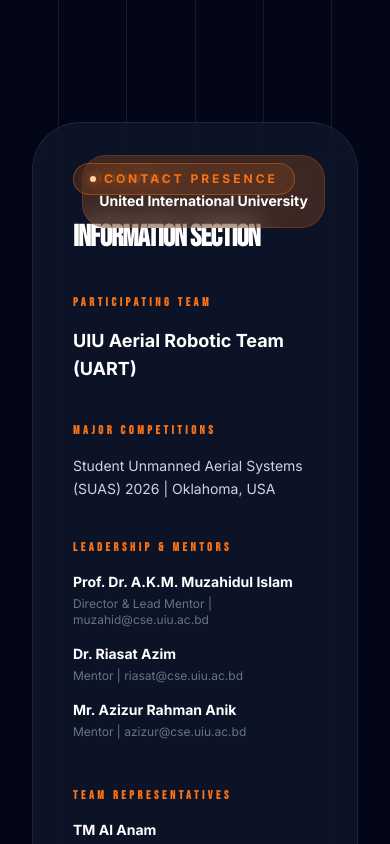
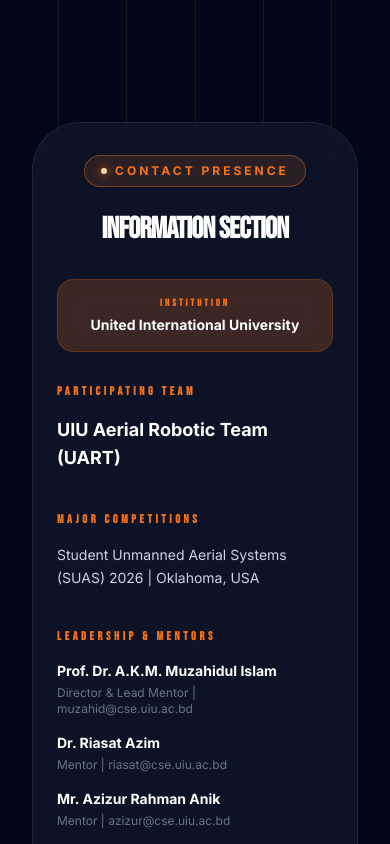
Before and after one commit to ifta-faisal/Web, a React (Vite) app: page /sponsor-proposal in a window 390 px wide. Shown: the part 5940-6784 px from the top of the page. Built offline with nearby package versions, Linux system fonts and the light colour scheme.

Commit message:
Fix UI layout in SponsorProposal and add Lidar image, update project docs link

```diff
--- a/src/components/SponsorProposal.tsx
+++ b/src/components/SponsorProposal.tsx
@@ -388,17 +388,21 @@
                 {/* ══ INFORMATION SECTION ═══════════════════════════════════════════════ */}
                 <section className="py-20 max-w-5xl mx-auto">
                     <div className="card-modern rounded-[3rem] overflow-hidden border border-white/[0.08] relative">
-                        <div className="absolute top-0 right-0 p-8">
-                            <div className="bg-primary/20 p-4 rounded-3xl border border-primary/20 backdrop-blur-md">
-                                <h4 className="text-[10px] font-black uppercase tracking-[0.3em] text-primary mb-1">Institution</h4>
-                                <p className="text-sm font-bold text-white">United International University</p>
+                        <div className="px-6 sm:px-10 md:px-16 pt-8 sm:pt-10 md:pt-16 pb-2 md:pb-0">
+                            <div className="flex justify-center md:justify-start">
+                                <div className="section-label mb-6">Contact Presence</div>
+                            </div>
+                            <h2 className="text-3xl sm:text-4xl font-black text-white mb-6 sm:mb-12 uppercase tracking-tight text-center md:text-left">Information Section</h2>
+                        </div>
+
+                        <div className="md:absolute md:top-0 md:right-0 px-6 sm:px-10 md:p-8 flex justify-center md:justify-end">
+                            <div className="bg-primary/20 p-4 rounded-2xl md:rounded-3xl border border-primary/20 backdrop-blur-md w-full sm:w-auto">
+                                <h4 className="text-[10px] font-black uppercase tracking-[0.3em] text-primary mb-1 text-center md:text-left">Institution</h4>
+                                <p className="text-sm font-bold text-white text-center md:text-left">United International University</p>
                             </div>
                         </div>
 
-                        <div className="p-10 sm:p-16">
-                            <div className="section-label mb-6">Contact Presence</div>
-                            <h2 className="text-3xl sm:text-4xl font-black text-white mb-10 sm:mb-12 uppercase tracking-tight">Information Section</h2>
-
+                        <div className="px-6 sm:px-10 md:px-16 pt-8 sm:pt-10 md:pt-0 pb-6 sm:pb-10 md:pb-16">
                             <div className="grid grid-cols-1 md:grid-cols-2 gap-12">
                                 <div className="space-y-10">
                                     <div>
--- a/src/data/projectsData.ts
+++ b/src/data/projectsData.ts
@@ -53,7 +53,7 @@
       { title: "Aircraft", url: "#" },
       { title: "Payload", url: "#" },
       { title: "Avionics", url: "#" },
-      { title: "Electrical", url: "#" },
+      { title: "Electrical", url: "https://drive.google.com/file/d/1usASKTKMacqBOxYKuqVPRMzcr5WAGc_z/view?usp=sharing" },
       { title: "Communication", url: "#" },
       { title: "Software & Navigation", url: "#" },
       { title: "Technical Design Report >", url: "#" }
```
Also changed, not shown: src/assets/images/Sponsor/Lidar.jfif (added).
